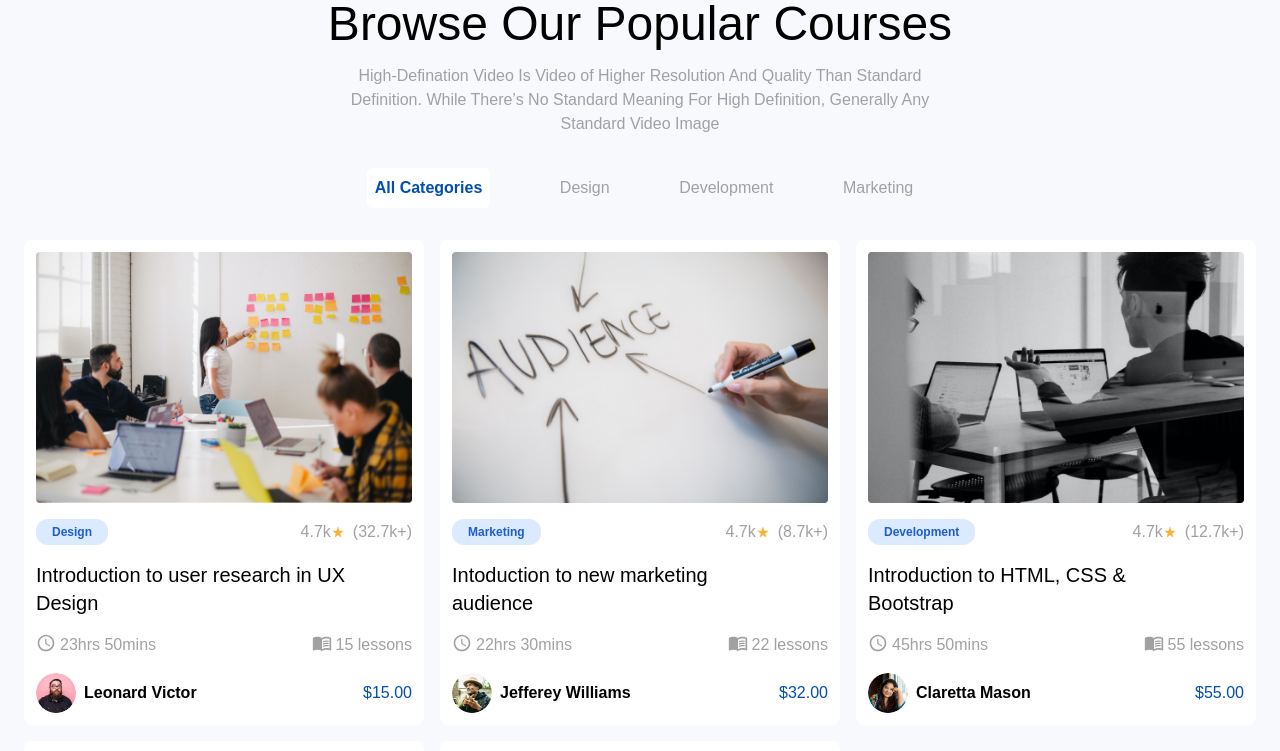
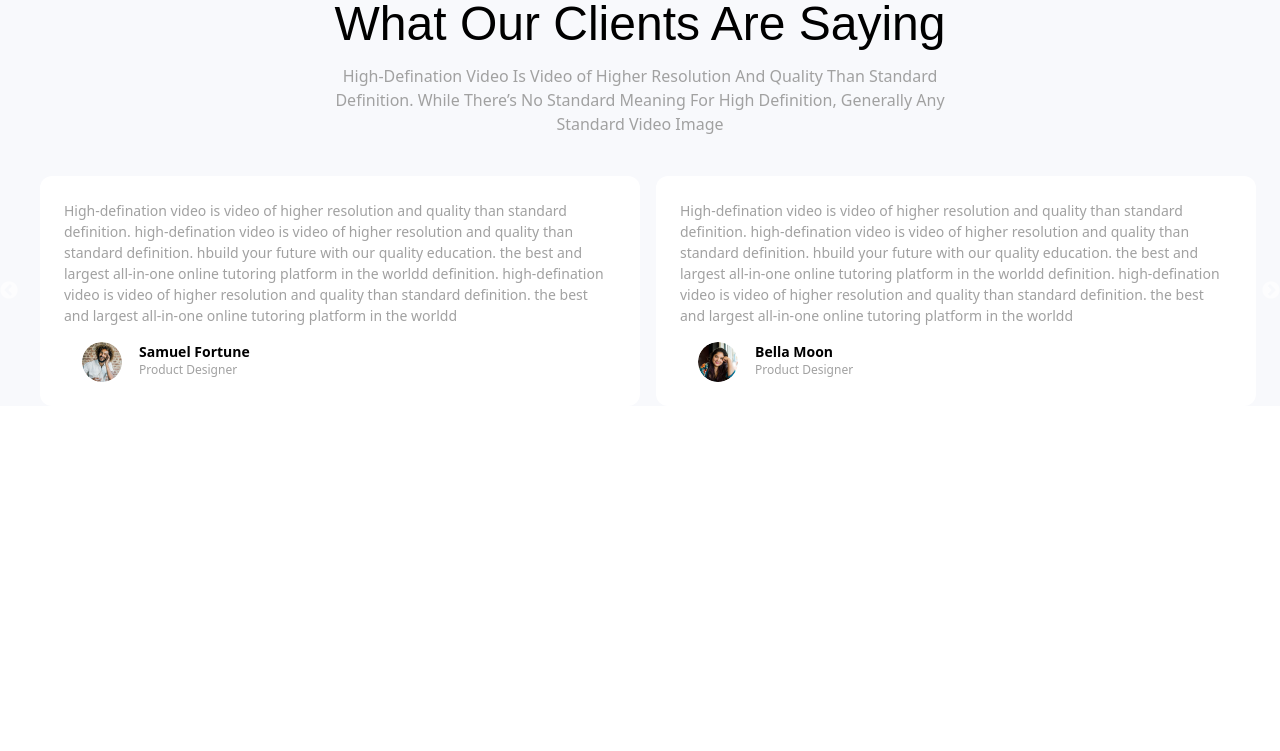
Before and after one commit to MobolajiRichard/techtalent, a React (Create React App) app: page / in a window 1280 px wide. Shown: the top 751 px of the page. Built offline with nearby package versions, Linux system fonts and the light colour scheme; a web font is replaced by a local one.

Commit message:
testimony slider created

```diff
--- a/package.json
+++ b/package.json
@@ -12,7 +12,10 @@
     "@testing-library/user-event": "^13.5.0",
     "react": "^18.2.0",
     "react-dom": "^18.2.0",
+    "react-responsive-carousel": "^3.2.23",
     "react-scripts": "5.0.1",
+    "react-slick": "^0.29.0",
+    "slick-carousel": "^1.8.1",
     "tailwindcss": "^3.2.7",
     "web-vitals": "^2.1.4"
   },
--- a/src/App.js
+++ b/src/App.js
@@ -3,6 +3,8 @@ import Banner from "./components/Banner";
 import Details1 from "./components/Details1";
 import Details2 from "./components/Details2";
 import Course from "./components/courses/Course";
+import Testimonies from "./components/testimony/Testimonies";
+
 
 function App() {
   return (
@@ -11,7 +13,8 @@ function App() {
    <Banner/> */}
    {/* <Details1/> */}
    {/* <Details2/> */}
-   <Course/>
+   {/* <Course/> */}
+   <Testimonies/>
     </div>
   );
 }
--- /dev/null
+++ b/src/components/testimony/Testimonies.jsx
@@ -0,0 +1,89 @@
+import Slider from "react-slick";
+import "slick-carousel/slick/slick.css";
+import "slick-carousel/slick/slick-theme.css";
+import Testimony from "./Testimony";
+import avatar3 from '../../asset/image/tutor_three.png'
+import avatar1 from '../../asset/image/tutor_six.png'
+import avatar2 from '../../asset/image/tutor_five.png'
+import avatar4 from '../../asset/image/tutor_four.png'
+
+const Testimonies = () => {
+    let settings = {
+        dots: true,
+        infinite: true,
+        speed: 500,
+        slidesToShow: 2,
+        slidesToScroll: 1,
+        initialSlide: 0,
+        autoplay: true,
+        responsive: [
+          {
+            breakpoint: 1024,
+            settings: {
+              slidesToShow: 2,
+              slidesToScroll: 1,
+              infinite: true,
+              dots: true
+            }
+          },
+          {
+            breakpoint: 600,
+            settings: {
+              slidesToShow: 2,
+              slidesToScroll: 1,
+              initialSlide: 2
+            }
+          },
+          {
+            breakpoint: 480,
+            settings: {
+              slidesToShow: 1,
+              slidesToScroll: 1
+            }
+          }
+        ]
+      };
+
+      const client = [
+        {
+            name:'Mobolaji Richard',
+            avatar:avatar1
+        },
+        {
+            name:'Samuel Fortune',
+            avatar:avatar2
+        },
+        {
+            name:'Bella Moon',
+            avatar:avatar3
+        },
+        {
+            name:'Bryce Jason',
+            avatar:avatar4
+        },
+      ]
+  return (
+    <div className="flex flex-col bg-[#F8F9FC] px-6 w-full">
+         <p className="font-clash text-[24px] self-center text-center md:text-start md:text-5xl md:leading-none ">
+        What Our Clients Are Saying
+      </p>
+      <p className="self-center text-[#a1a1a1] w-[70%] md:w-[50%] text-[8px] text-center md:text-base  mt-4 mb-10">
+        High-Defination Video Is Video of Higher Resolution And Quality Than
+        Standard Definition. While There’s No Standard Meaning For High
+        Definition, Generally Any Standard Video Image
+      </p>
+      <Slider adaptiveHeight={false} {...settings}>
+        {
+            client.map((c, i) =>(
+                <Testimony key={i} {...c}/>
+
+            ))
+        }
+
+      </Slider>
+
+    </div>
+  )
+}
+
+export default Testimonies
--- /dev/null
+++ b/src/components/testimony/Testimony.jsx
@@ -0,0 +1,17 @@
+import { Avatar } from "@mui/material"
+const Testimony = ({name, avatar}) => {
+  return (
+        <div className="flex flex-col w-[400px] bg-white p-6 rounded-xl w-full">
+        <p className="text-[#a1a1a1] text-[8px] md:text-[14px] mb-4">High-defination video is video of higher resolution and quality than standard definition. high-defination video is video of higher resolution and quality than standard definition. hbuild your future with our quality education. the best and largest all-in-one online tutoring platform in the worldd definition. high-defination video is video of higher resolution and quality than standard definition. the best and largest all-in-one online tutoring platform in the worldd</p>
+        <div className="flex">
+            <Avatar src={avatar} fontSize='small'/>
+            <div className="flex text-sm flex-col  ml-1">
+                <p className="font-bold text-[14px]">{name}</p>
+                <p className="text-[#a1a1a1] text-xs">Product Designer</p>
+            </div>
+        </div>
+        </div>
+  )
+}
+
+export default Testimony
--- a/src/index.css
+++ b/src/index.css
@@ -1,3 +1,5 @@
+
+
 @tailwind base;
 @tailwind components;
 @tailwind utilities;
@@ -11,4 +13,19 @@
     .active_button{
         @apply p-2 bg-white rounded-md text-[#004DB3] font-bold
     }
+    .slick-dots{
+        @apply  bg-blue-200;
+    }
 }
+.slick-slide div{
+   margin: 0 0.5em;
+}
+
+.slick-dots li.slick-active button::before{
+    color: #004DB3 !important;
+}
+
+.slick-dots li button::before{
+    color: #AAC4E6 !important;
+   font-size: 10px !important;
+}
```
Also changed, not shown: 1 other file (tests, documents, lock files or other folders).
